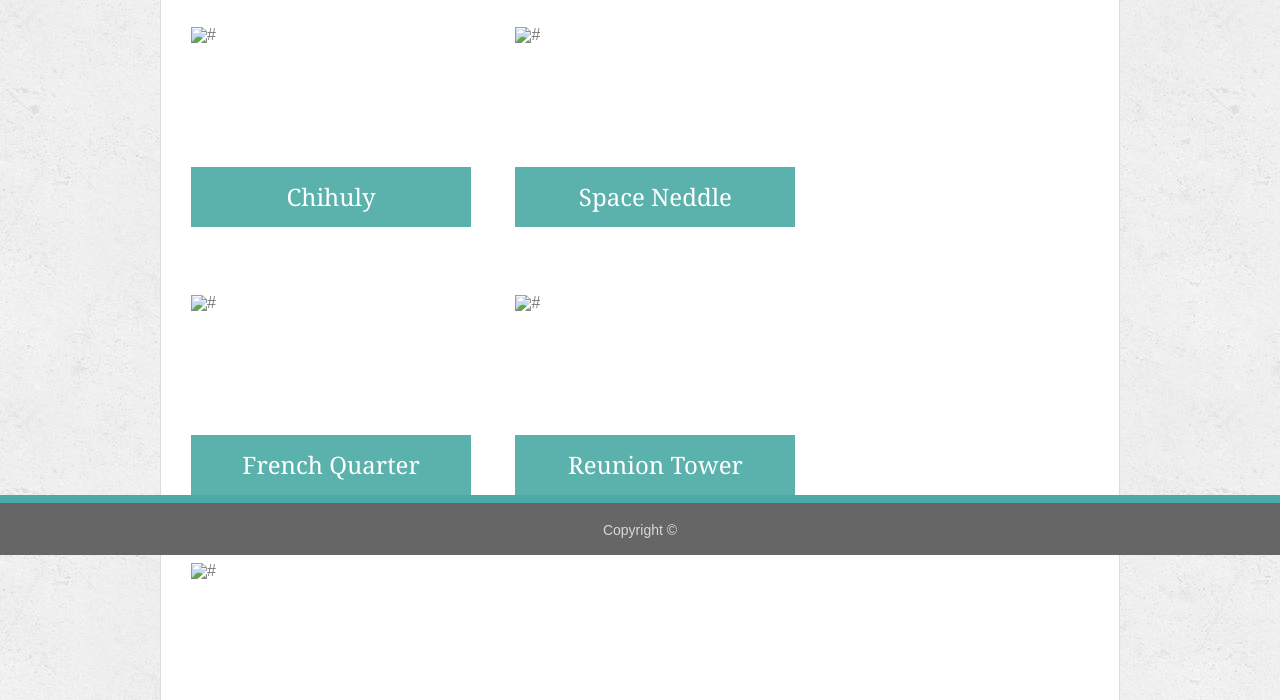
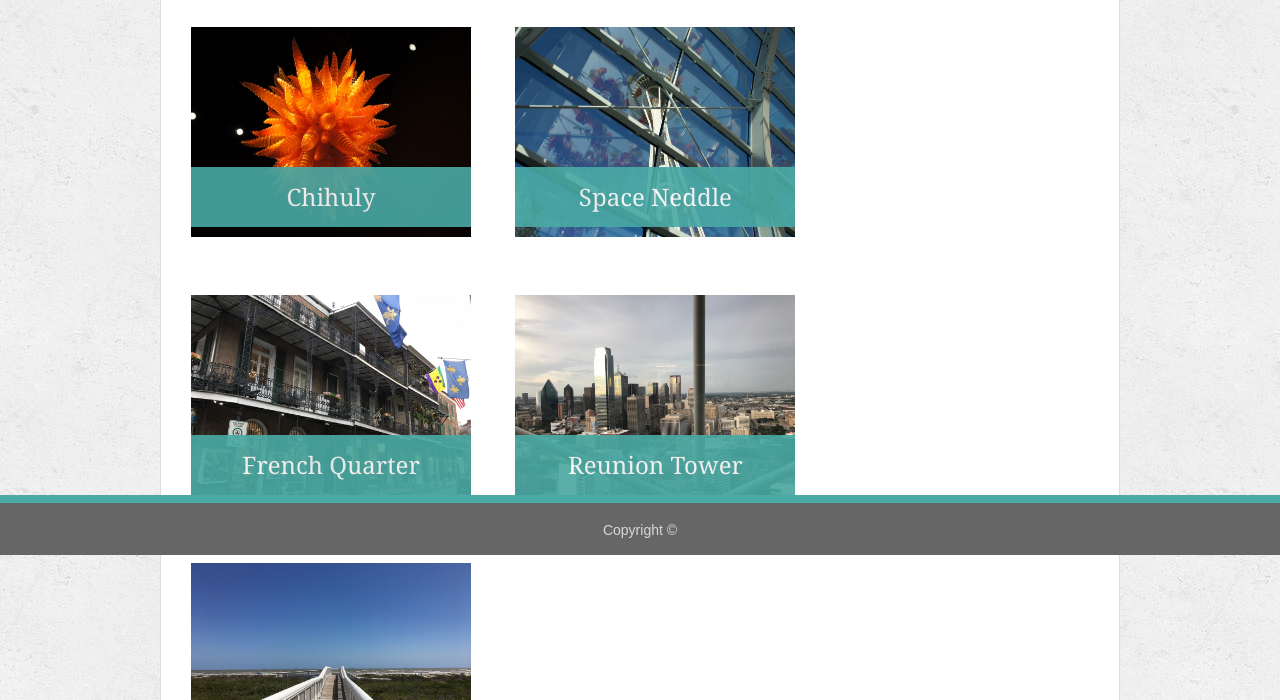
Before and after one commit to armandogautreaux/Basic-Portfolio, a plain HTML site: page portfolio.html in a window 1280 px wide. Shown: the part 245-945 px from the top of the page. Drawn offline with Linux system fonts and the light colour scheme; the site is published under a folder, as on GitHub Pages, so addresses that start at the root find nothing.

Commit message:
fixed relative paths in portfolio.html

```diff
--- a/portfolio.html
+++ b/portfolio.html
@@ -59,7 +59,7 @@
                     <div class="col-1-3">
                         <a href="https://www.chihuly.com/" target="_blank">
                             <div class="img-wrap">
-                                <img src="/assets/images/portfolio1.jpg" alt="#">
+                                <img src="assets/images/portfolio1.jpg" alt="#">
                                 <div class="img-caption">
                                     <h3>
                                         Chihuly
@@ -72,7 +72,7 @@
                     <div class="col-1-3">
                         <a href="https://www.spaceneedle.com/home/" target="_blank">
                             <div class="img-wrap">
-                                <img src="/assets/images/portfolio2.jpg" alt="#">
+                                <img src="assets/images/portfolio2.jpg" alt="#">
                                 <div class="img-caption">
                                     <h3>
                                         Space Neddle
@@ -85,7 +85,7 @@
                     <div class="col-1-3">
                         <a href="http://www.frenchquarter.com/" target="_blank">
                             <div class="img-wrap">
-                                <img src="/assets/images/portfolio3.jpg" alt="#">
+                                <img src="assets/images/portfolio3.jpg" alt="#">
                                 <div class="img-caption">
                                     <h3>
                                         French Quarter
@@ -98,7 +98,7 @@
                     <div class="col-1-3">
                         <a href="https://reuniontower.com/" target="_blank">
                             <div class="img-wrap">
-                                <img src="/assets/images/portfolio4.jpg" alt="#">
+                                <img src="assets/images/portfolio4.jpg" alt="#">
                                 <div class="img-caption">
                                     <h3>
                                         Reunion Tower
@@ -111,7 +111,7 @@
                     <div class="col-1-3">
                         <a href="https://www.galveston.com/" target="_blank">
                             <div class="img-wrap">
-                                <img src="/assets/images/portfolio5.jpg" alt="#">
+                                <img src="assets/images/portfolio5.jpg" alt="#">
                                 <div class="img-caption">
                                     <h3>
                                     Galveston
```
